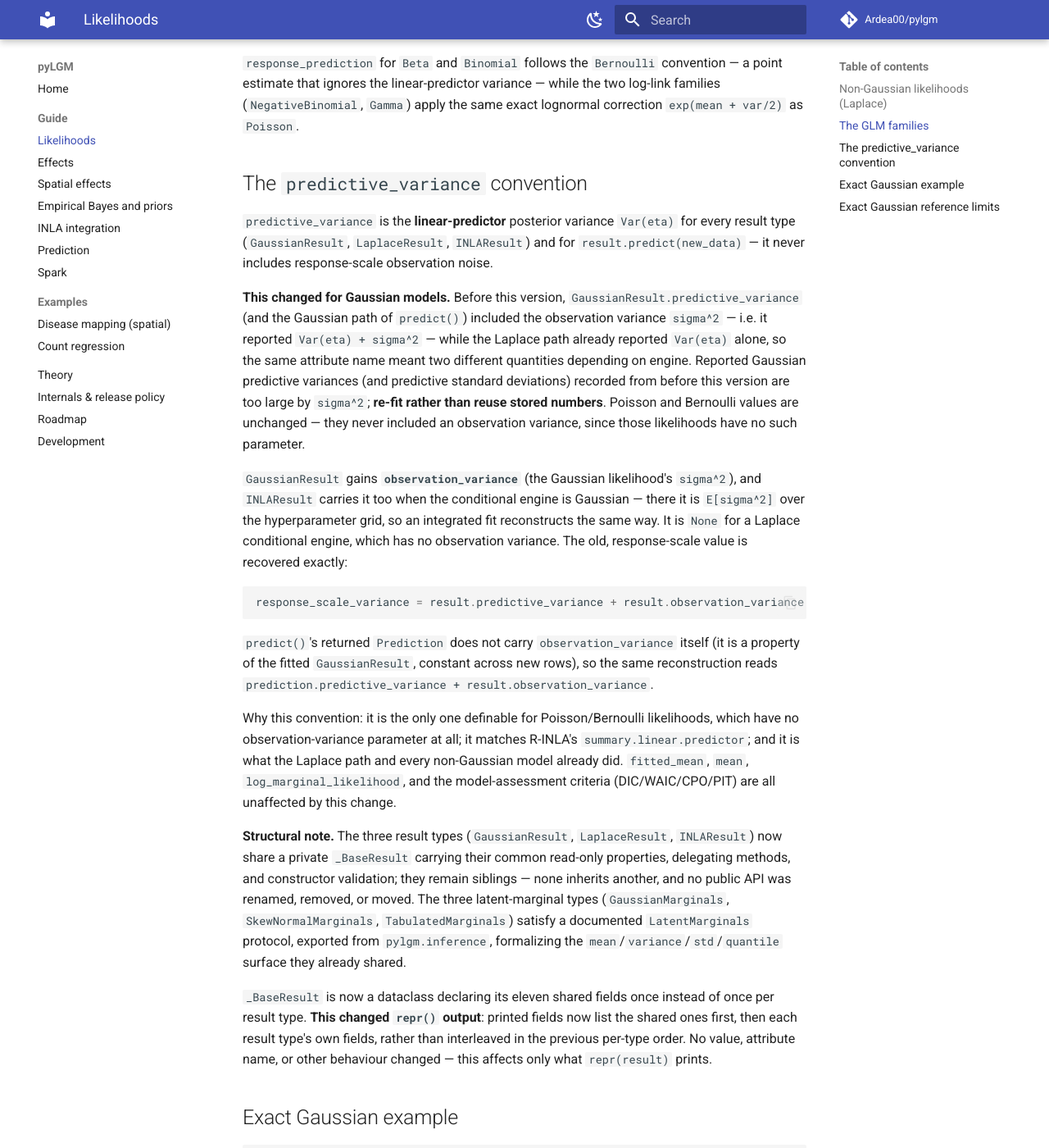
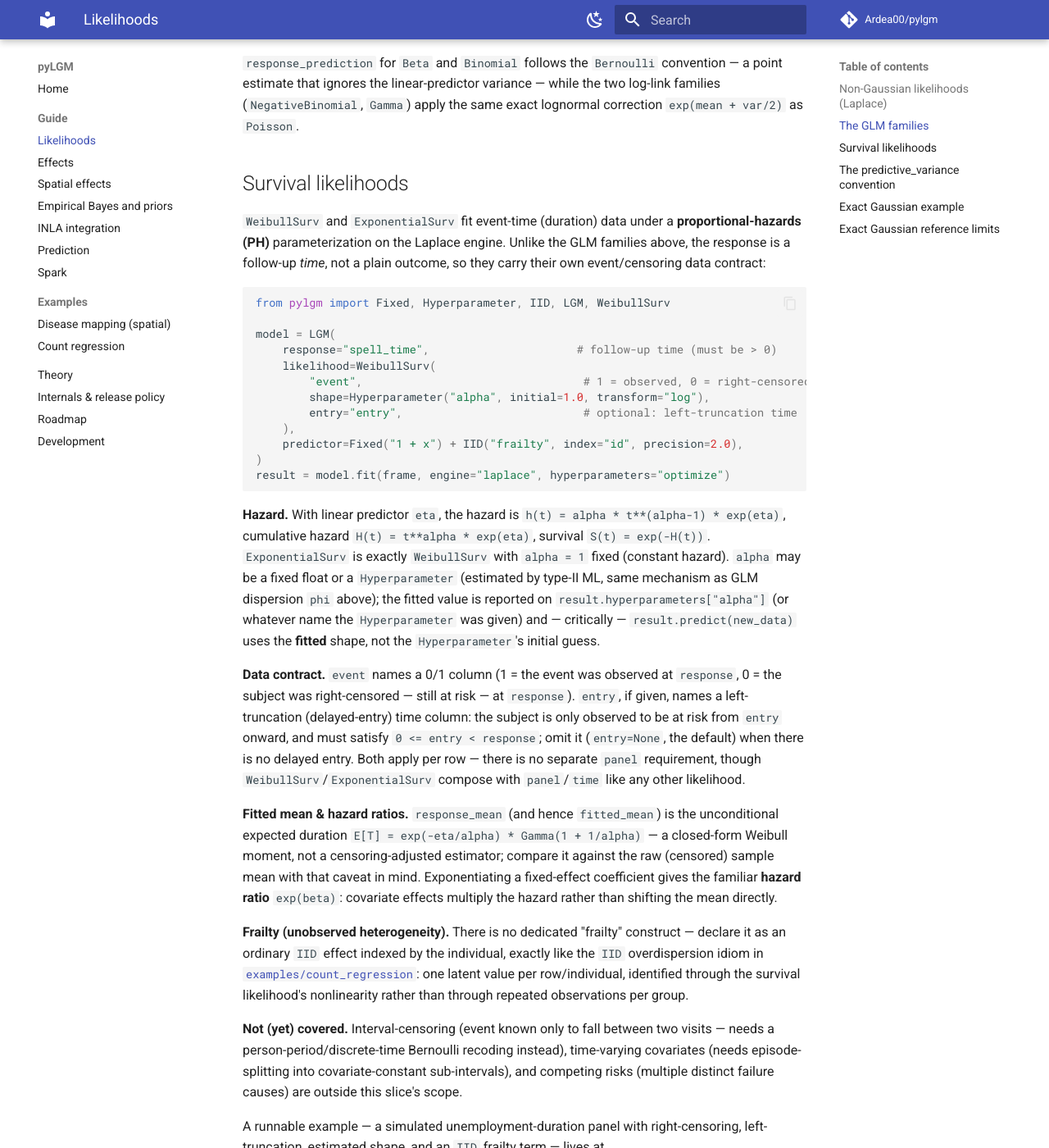
Before and after one commit to Ardea00/pylgm, an MkDocs documentation site: the page built from docs/likelihoods.md, in a window 1280 px wide and 1400 px high, scrolled down 2525 px. Shown: the whole window at 82% size. Built offline with MkDocs 1.6.1 and Material for MkDocs 9.7.7, drawn with Linux system fonts in a browser that asks for light colours; comment, search, counter and statistics services are not loaded; some of the changed text lies outside the part shown.

Commit message:
docs(survival): econ duration example, guide, and roadmap; survival shipped in 0.5
Add examples/survival_duration (simulated unemployment-duration panel with
right-censoring, left-truncation, estimated Weibull shape, and an IID
frailty term over individuals), a subprocess smoke test mirroring the
existing example-test convention, a Survival likelihoods section in
docs/likelihoods.md, and move the survival roadmap item from Next to
Shipped in 0.5.

````diff
--- a/docs/likelihoods.md
+++ b/docs/likelihoods.md
@@ -114,6 +114,77 @@ convention — a point estimate that ignores the linear-predictor variance —
 while the two log-link families (`NegativeBinomial`, `Gamma`) apply the same
 exact lognormal correction `exp(mean + var/2)` as `Poisson`.
 
+## Survival likelihoods
+
+`WeibullSurv` and `ExponentialSurv` fit event-time (duration) data under a
+**proportional-hazards (PH)** parameterization on the Laplace engine. Unlike
+the GLM families above, the response is a follow-up *time*, not a plain
+outcome, so they carry their own event/censoring data contract:
+
+```python
+from pylgm import Fixed, Hyperparameter, IID, LGM, WeibullSurv
+
+model = LGM(
+    response="spell_time",                      # follow-up time (must be > 0)
+    likelihood=WeibullSurv(
+        "event",                                 # 1 = observed, 0 = right-censored
+        shape=Hyperparameter("alpha", initial=1.0, transform="log"),
+        entry="entry",                           # optional: left-truncation time
+    ),
+    predictor=Fixed("1 + x") + IID("frailty", index="id", precision=2.0),
+)
+result = model.fit(frame, engine="laplace", hyperparameters="optimize")
+```
+
+**Hazard.** With linear predictor `eta`, the hazard is
+`h(t) = alpha * t**(alpha-1) * exp(eta)`, cumulative hazard
+`H(t) = t**alpha * exp(eta)`, survival `S(t) = exp(-H(t))`.
+`ExponentialSurv` is exactly `WeibullSurv` with `alpha = 1` fixed (constant
+hazard). `alpha` may be a fixed float or a `Hyperparameter` (estimated by
+type-II ML, same mechanism as GLM dispersion `phi` above); the fitted value is
+reported on `result.hyperparameters["alpha"]` (or whatever name the
+`Hyperparameter` was given) and — critically — `result.predict(new_data)`
+uses the **fitted** shape, not the `Hyperparameter`'s initial guess.
+
+**Data contract.** `event` names a 0/1 column (1 = the event was observed at
+`response`, 0 = the subject was right-censored — still at risk — at
+`response`). `entry`, if given, names a left-truncation (delayed-entry) time
+column: the subject is only observed to be at risk from `entry` onward, and
+must satisfy `0 <= entry < response`; omit it (`entry=None`, the default) when
+there is no delayed entry. Both apply per row — there is no separate `panel`
+requirement, though `WeibullSurv`/`ExponentialSurv` compose with `panel`/`time`
+like any other likelihood.
+
+**Fitted mean & hazard ratios.** `response_mean` (and hence `fitted_mean`) is
+the unconditional expected duration `E[T] = exp(-eta/alpha) * Gamma(1 +
+1/alpha)` — a closed-form Weibull moment, not a censoring-adjusted estimator;
+compare it against the raw (censored) sample mean with that caveat in mind.
+Exponentiating a fixed-effect coefficient gives the familiar **hazard ratio**
+`exp(beta)`: covariate effects multiply the hazard rather than shifting the
+mean directly.
+
+**Frailty (unobserved heterogeneity).** There is no dedicated "frailty"
+construct — declare it as an ordinary `IID` effect indexed by the individual,
+exactly like the `IID` overdispersion idiom in
+[`examples/count_regression`](https://github.com/Ardea00/pylgm/tree/main/examples/count_regression):
+one latent value per row/individual, identified through the survival
+likelihood's nonlinearity rather than through repeated observations per
+group.
+
+**Not (yet) covered.** Interval-censoring (event known only to fall between
+two visits — needs a person-period/discrete-time Bernoulli recoding instead),
+time-varying covariates (needs episode-splitting into covariate-constant
+sub-intervals), and competing risks (multiple distinct failure causes) are
+outside this slice's scope.
+
+A runnable example — a simulated unemployment-duration panel with
+right-censoring, left-truncation, estimated shape, and an `IID` frailty term
+— lives at
+[`examples/survival_duration/README.md`](https://github.com/Ardea00/pylgm/blob/main/examples/survival_duration/README.md).
+In YAML: `likelihood: {family: weibullsurv, event: d, shape: 1.5, entry: v}` /
+`{family: exponentialsurv, event: d}` (`shape` accepts a fixed value only,
+same as GLM `phi` above; `entry` is optional for both).
+
 ## The `predictive_variance` convention
 
 `predictive_variance` is the **linear-predictor** posterior variance
````
Also changed, not shown: docs/roadmap.md (+12 -10 lines), examples/survival_duration/README.md (added, +96 -0 lines), 2 other files.
